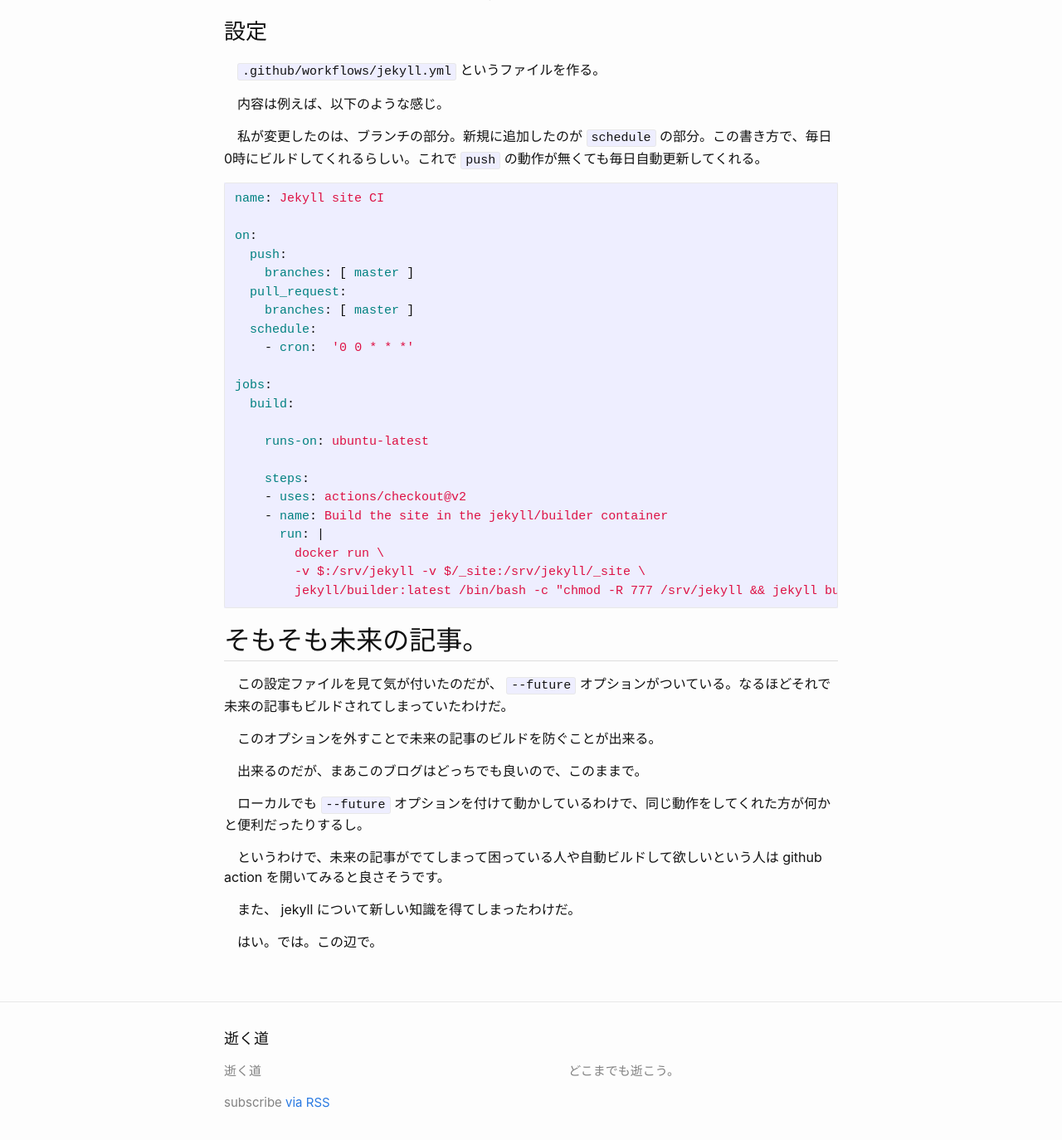
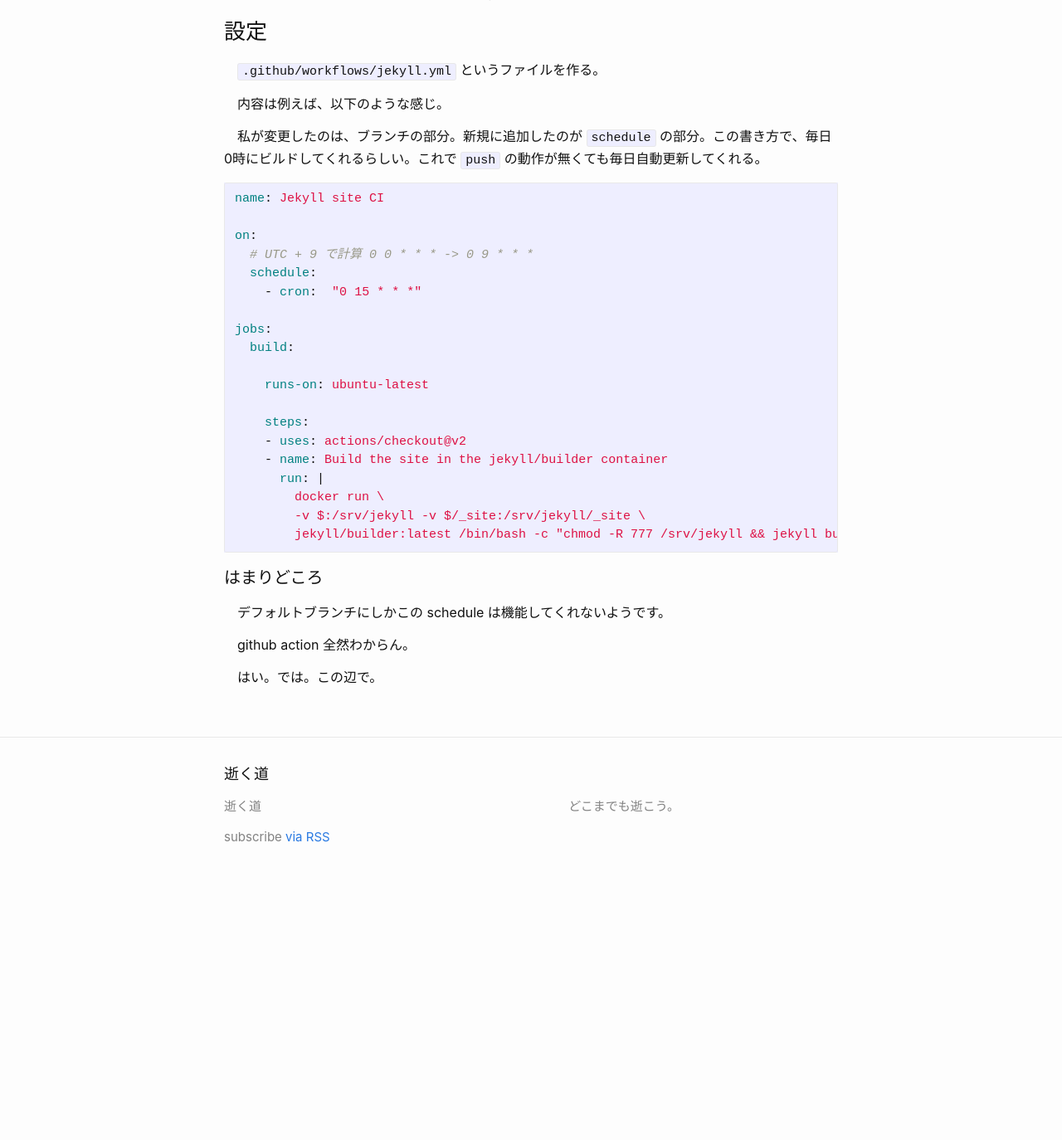
Before and after one commit to takusaku16/takusaku16.github.io, a Jekyll site: the page built from contents/tech/jekyll/_posts/2021-04-20-hello.md, in a window 1280 px wide and 1400 px high, scrolled down 781 px. Shown: the top 1374 px of the window at 83% size. Built offline with Jekyll 4.4.1, drawn with Linux system fonts in a browser that asks for light colours; after the commit the page ends 1862 px from its top, so only the background shows below that; some of the changed text lies outside the part shown.

Commit message:
schedule の起動を確認出来たので、0時にビルドするように設定。再度様子見

````diff
--- a/contents/tech/jekyll/_posts/2021-04-20-hello.md
+++ b/contents/tech/jekyll/_posts/2021-04-20-hello.md
@@ -32,12 +32,9 @@ date:     2021-04-20 21:38:04 +0900
 name: Jekyll site CI
 
 on:
-  push:
-    branches: [ master ]
-  pull_request:
-    branches: [ master ]
+  # UTC + 9 で計算 0 0 * * * -> 0 9 * * *
   schedule:
-    - cron:  '0 0 * * *'
+    - cron:  "0 15 * * *"
 
 jobs:
   build:
@@ -53,17 +50,9 @@ jobs:
         jekyll/builder:latest /bin/bash -c "chmod -R 777 /srv/jekyll && jekyll build --future"
 ```
 
-## そもそも未来の記事。
-　この設定ファイルを見て気が付いたのだが、 `--future` オプションがついている。なるほどそれで未来の記事もビルドされてしまっていたわけだ。
+#### はまりどころ
+　デフォルトブランチにしかこの schedule は機能してくれないようです。
 
-　このオプションを外すことで未来の記事のビルドを防ぐことが出来る。
-
-　出来るのだが、まあこのブログはどっちでも良いので、このままで。
-
-　ローカルでも `--future` オプションを付けて動かしているわけで、同じ動作をしてくれた方が何かと便利だったりするし。
-
-　というわけで、未来の記事がでてしまって困っている人や自動ビルドして欲しいという人は github action を開いてみると良さそうです。
-
-　また、 jekyll について新しい知識を得てしまったわけだ。
+　github action 全然わからん。
 
 　はい。では。この辺で。
````
Also changed, not shown: other parts of contents/tech/jekyll/_posts/2021-04-20-hello.md (+1 -1 lines), .github/workflows/jekyll.yml, .github/workflows/test.yml (deleted).
